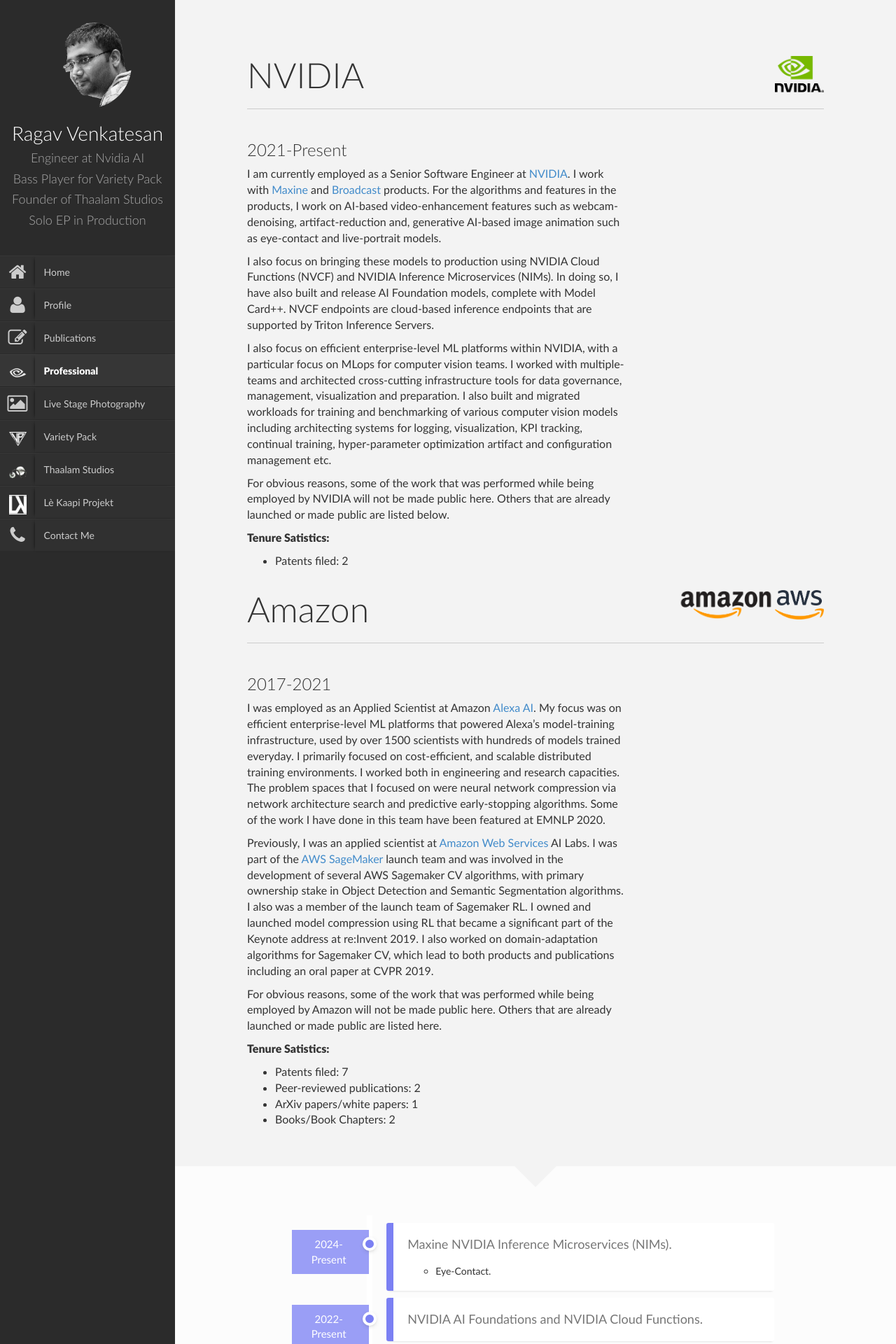
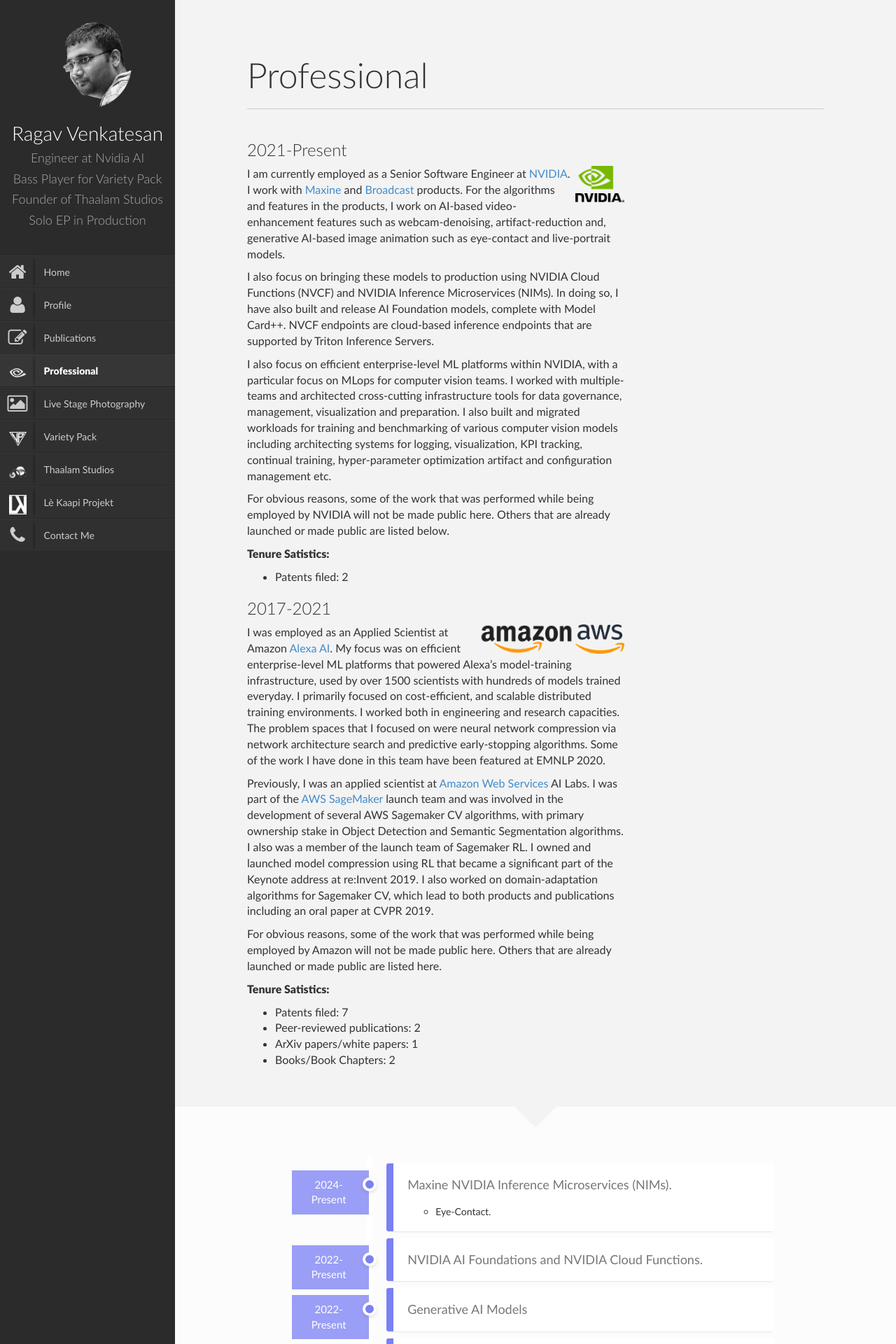
Before and after one commit to ragavvenkatesan/ragavvenkatesan.github.io, a Jekyll site: the page built from professional.html, in a window 1280 px wide. Shown: the top 1920 px of the page at 70% size. Built offline with Jekyll 4.4.1, drawn with Linux system fonts in a browser that asks for light colours; nearby versions of some CDN libraries.

Commit message:
update professiuonal

```diff
--- a/professional.html
+++ b/professional.html
@@ -7,11 +7,12 @@
     <div class="pageheader">
         <div class="headercontent">
             <div class="section-container">
-                <h2 class="title">NVIDIA<img alt="image" src="img/nvidia.png" align="right" width="70em" height="auto"
-                        class="img-responsive"></h2>
+                <h2 class="title">Professional</h2>
                 <div class="row">
                     <div class="col-md-8">
                         <h3> 2021-Present </h3>
+                        <img alt="image" src="img/nvidia.png" align="right" width="70em" height="auto"
+                            class="img-responsive">
                         <p>I am currently employed as a Senior Software Engineer at <a
                                 href="https://www.nvidia.com/en-us/">NVIDIA</a>.
                             I work with <a href="https://developer.nvidia.com/maxine">Maxine</a> and
@@ -51,17 +52,11 @@
                             </li>
                         </ul>
                         </p>
-                    </div>
 
-                </div>
-            </div>
-            <div class="section-container">
-                <h2 class="title">Amazon<img alt="image" src="img/aws.png" align="right" width="70em" height="auto"
-                        class="img-responsive"><img alt="image" src="img/amazon.png" align="right" width="140em"
-                        height="auto" class="img-responsive"></h2>
-                <div class="row">
-                    <div class="col-md-8">
                         <h3> 2017-2021</h3>
+                        <img alt="image" src="img/aws.png" align="right" width="70em" height="auto"
+                            class="img-responsive"><img alt="image" src="img/amazon.png" align="right" width="140em"
+                            height="auto" class="img-responsive">
                         <p>I was employed as an Applied Scientist at Amazon <a
                                 href="https://developer.amazon.com/en-US/alexa">Alexa
                                 AI</a>.
```
